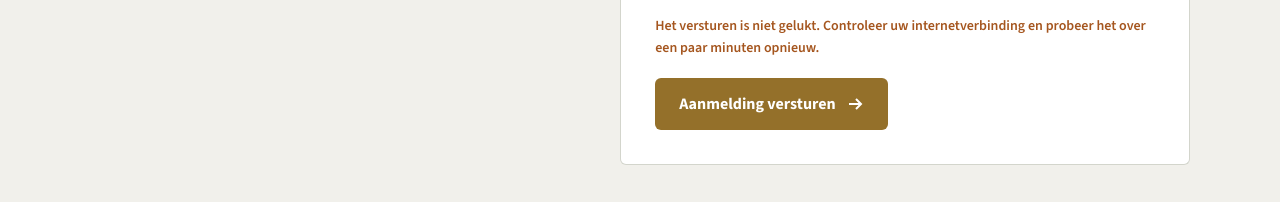
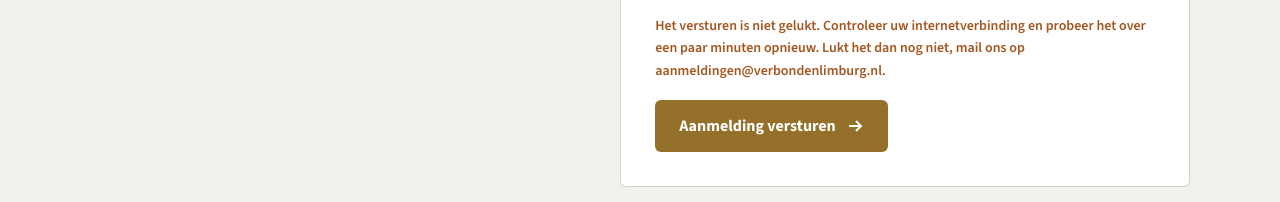
Before and after one commit to qqqq2026/verbondenlimburg.nl, a plain HTML site: page index.html in a window 1280 px wide. Both pictures are taken after typing "Sample", "Sample", "name@example.com", "5551234", "Sample" into the empty fields and a click on the button "Aanmelding versturen". Shown: the part 10384-10586 px from the top of the page. Drawn offline with nearby package versions, Linux system fonts and the light colour scheme; no server answers.

Commit message:
Voorbereiding v2: aanmeldscript los in assets/js/aanmelden.js met veldvalidatie, laad-, succes- en foutstatus, time-out en servermeldingen; veldnamen gelijk aan n8n-workflow

```diff
--- /dev/null
+++ b/assets/js/aanmelden.js
@@ -0,0 +1,169 @@
+/* Aanmeldformulier Verbonden Limburg
+ * Stuurt JSON naar de n8n-webhook (workflow "Verbonden Limburg Aanmeldformulier").
+ * Veldnamen moeten exact gelijk blijven aan wat de workflow leest:
+ *   rol, doel[], thema[], naam, org, mail, tel, gemeente, bericht,
+ *   akkoord (true), naamsvermelding (boolean), website (honeypot, moet leeg zijn).
+ * Antwoorden: 200 {ok:true} = gelukt (ook bij spam), 400 {ok:false,error} = afgewezen.
+ * Let op: de webhook accepteert alleen Origin verbondenlimburg.nl / www / qqqq2026.github.io,
+ * dus een lokale preview krijgt een CORS-fout. Dat is verwacht.
+ */
+(function () {
+  "use strict";
+  var ENDPOINT = "https://n8n.srv1483895.hstgr.cloud/webhook/verbondenlimburg-aanmelding";
+  var TIMEOUT_MS = 20000;
+  var MAILRE = /^[^\s@<>,;"']+@[^\s@<>,;"']+\.[^\s@<>,;"']{2,}$/; // zelfde regel als n8n
+  var ALTIJD_DOEL = "Nieuwste versie ontvangen";
+  var FAIL = "Het versturen is niet gelukt. Controleer uw internetverbinding en probeer het over een paar minuten opnieuw. Lukt het dan nog niet, mail ons op aanmeldingen@verbondenlimburg.nl.";
+  var SERVER_MSG = {
+    "naam ontbreekt": "Vul uw naam in.",
+    "ongeldig e-mailadres": "Dit e-mailadres lijkt niet te kloppen. Kijkt u het nog even na?",
+    "kies minstens een manier om mee te doen": "Kies hoe u wilt meedoen.",
+    "toestemming ontbreekt": "We hebben uw toestemming nodig om uw gegevens te bewaren."
+  };
+
+  var f = document.getElementById("f");
+  if (!f) return;
+  var err = document.getElementById("err"),
+      done = document.getElementById("done"),
+      sum = document.getElementById("summary"),
+      title = document.getElementById("done-title"),
+      btn = f.querySelector('button[type="submit"]'),
+      again = document.getElementById("again");
+  var btnLabelNode = btn && btn.firstChild && btn.firstChild.nodeType === 3 ? btn.firstChild : null;
+  var btnLabel = btnLabelNode ? btnLabelNode.nodeValue : "";
+  var busy = false;
+
+  err.setAttribute("role", "alert");
+  err.setAttribute("tabindex", "-1");
+
+  function vals(name) {
+    return Array.prototype.map.call(
+      f.querySelectorAll('input[name="' + name + '"]:checked'),
+      function (i) { return i.value; });
+  }
+
+  function fieldMsgEl(input) {
+    var id = input.id + "-msg", el = document.getElementById(id);
+    if (!el) {
+      el = document.createElement("span");
+      el.id = id; el.className = "field-msg"; el.hidden = true;
+      input.insertAdjacentElement("afterend", el);
+    }
+    return el;
+  }
+  function setInvalid(input, msg) {
+    var el = fieldMsgEl(input);
+    input.setAttribute("aria-invalid", "true");
+    input.setAttribute("aria-describedby", el.id);
+    el.textContent = msg; el.hidden = false;
+  }
+  function clearInvalid(input) {
+    input.removeAttribute("aria-invalid");
+    var el = document.getElementById(input.id + "-msg");
+    if (el) { el.hidden = true; el.textContent = ""; }
+  }
+  function showErr(msg) { err.textContent = msg; err.hidden = false; err.focus(); }
+  function hideErr() { err.hidden = true; err.textContent = ""; }
+
+  function validate() {
+    var first = null, naam = f.naam, mail = f.mail;
+    [naam, mail].forEach(clearInvalid);
+    if (!naam.value.trim()) { setInvalid(naam, "Vul uw naam in."); first = first || naam; }
+    var m = mail.value.trim();
+    if (!m) { setInvalid(mail, "Vul uw e-mailadres in."); first = first || mail; }
+    else if (!MAILRE.test(m)) { setInvalid(mail, "Vul een geldig e-mailadres in, bijvoorbeeld naam@bedrijf.nl."); first = first || mail; }
+    return first;
+  }
+
+  // Controle per veld zodra iemand het veld verlaat, en opnieuw bij typen na een fout.
+  ["naam", "mail"].forEach(function (n) {
+    var el = f[n];
+    el.addEventListener("blur", function () { if (el.value.trim()) validate(); });
+    el.addEventListener("input", function () { if (el.getAttribute("aria-invalid")) validate(); });
+  });
+
+  function setBusy(on) {
+    busy = on;
+    btn.disabled = on;
+    f.setAttribute("aria-busy", on ? "true" : "false");
+    btn.classList.toggle("is-busy", on);
+    if (btnLabelNode) btnLabelNode.nodeValue = on ? "Bezig met versturen… " : btnLabel;
+  }
+
+  function post(data) {
+    var ctrl = "AbortController" in window ? new AbortController() : null;
+    var timer = ctrl ? setTimeout(function () { ctrl.abort(); }, TIMEOUT_MS) : null;
+    return fetch(ENDPOINT, {
+      method: "POST",
+      headers: { "Content-Type": "application/json" },
+      body: JSON.stringify(data),
+      signal: ctrl ? ctrl.signal : undefined
+    }).then(function (r) {
+      return r.json().catch(function () { return {}; }).then(function (j) {
+        if (r.ok && j.ok !== false) return j;
+        var e = new Error("status " + r.status);
+        e.server = j && j.error; throw e;
+      });
+    }).finally(function () { if (timer) clearTimeout(timer); });
+  }
+
+  function buildData() {
+    var doel = vals("doel");
+    if (doel.indexOf(ALTIJD_DOEL) < 0) doel.push(ALTIJD_DOEL);
+    return {
+      rol: vals("rol")[0] || "",
+      doel: doel,
+      thema: vals("thema"),
+      naam: f.naam.value.trim(),
+      org: f.org ? f.org.value.trim() : "",
+      mail: f.mail.value.trim(),
+      tel: f.tel ? f.tel.value.trim() : "",
+      gemeente: f.gemeente ? f.gemeente.value : "",
+      bericht: f.bericht ? f.bericht.value.trim() : "",
+      akkoord: true,
+      naamsvermelding: !!(f.naamsvermelding && f.naamsvermelding.checked),
+      website: f.website ? f.website.value : ""
+    };
+  }
+
+  function summary(d) {
+    return [
+      "Naam: " + d.naam,
+      "Organisatie: " + (d.org || "-"),
+      "E-mail: " + d.mail,
+      "Telefoon: " + (d.tel || "-"),
+      "Gemeente: " + (d.gemeente || "-"),
+      "Ik meld me aan als: " + (d.rol || "-"),
+      "Ik wil: " + d.doel.join(", "),
+      "Interesse in: " + (d.thema.join(", ") || "-"),
+      "Bijdrage: " + (d.bericht || "-"),
+      "Naam op de website: " + (d.naamsvermelding ? "ja" : "nee"),
+      "Nieuwste versie per e-mail: ja"
+    ].join("\n");
+  }
+
+  f.addEventListener("submit", function (e) {
+    e.preventDefault();
+    if (busy) return;
+    hideErr();
+    var bad = validate();
+    if (bad) { bad.focus(); return; }
+    var data = buildData();
+    setBusy(true);
+    post(data).then(function () {
+      sum.textContent = summary(data);
+      title.textContent = "Dank u wel, " + data.naam.split(/\s+/)[0] + ". Fijn dat u meedoet.";
+      f.hidden = true; done.hidden = false;
+      done.setAttribute("tabindex", "-1");
+      done.scrollIntoView({ behavior: "smooth", block: "start" });
+      done.focus({ preventScroll: true });
+    }).catch(function (ex) {
+      showErr((ex && ex.server && SERVER_MSG[ex.server]) || FAIL);
+    }).then(function () { setBusy(false); });
+  });
+
+  if (again) again.addEventListener("click", function () {
+    f.reset(); ["naam", "mail"].forEach(function (n) { clearInvalid(f[n]); });
+    hideErr(); done.hidden = true; f.hidden = false; f.naam.focus();
+  });
+})();
--- a/index.html
+++ b/index.html
@@ -174,6 +174,9 @@ input:focus,select:focus,textarea:focus{outline:none;border-color:var(--forest);
 .chip input:focus-visible + span{outline:3px solid var(--gold);outline-offset:2px}
 .check{display:grid;grid-template-columns:20px 1fr;gap:10px;font-weight:400;font-size:15px;color:var(--ink-2);align-items:start}
 .check input{margin-top:3px;accent-color:var(--forest)}
+.field-msg{display:block;color:var(--warn);font-size:14px;font-weight:600;margin-top:4px}
+[aria-invalid="true"]{border-color:var(--warn)!important}
+.btn.is-busy{opacity:.75;cursor:progress}
 .err{color:var(--warn);font-size:14px;font-weight:600}
 [hidden]{display:none!important}
 .done{background:var(--surface);border:1px solid var(--line);border-top:4px solid var(--ok);border-radius:var(--r);padding:clamp(20px,3vw,34px);display:grid;gap:14px}
@@ -528,11 +531,11 @@ figure.wide img{display:block;width:100%;max-height:420px;object-fit:cover;borde
           </div>
         </div>
         <div class="row">
-          <label for="naam">Naam<input type="text" id="naam" name="naam" autocomplete="name" required></label>
+          <label for="naam">Naam<input type="text" id="naam" name="naam" autocomplete="name" required maxlength="120"></label>
           <label for="org">Organisatie<input type="text" id="org" name="org" autocomplete="organization"></label>
         </div>
         <div class="row">
-          <label for="mail">E-mail<input type="email" id="mail" name="mail" autocomplete="email" required></label>
+          <label for="mail">E-mail<input type="email" id="mail" name="mail" autocomplete="email" inputmode="email" required maxlength="160"></label>
           <label for="tel">Telefoon<input type="tel" id="tel" name="tel" autocomplete="tel"></label>
         </div>
         <label for="gemeente">Gemeente
@@ -607,85 +610,7 @@ figure.wide img{display:block;width:100%;max-height:420px;object-fit:cover;borde
   </div>
 </footer>
 
-<script>
-(function(){
-  var ENDPOINT = "https://n8n.srv1483895.hstgr.cloud/webhook/verbondenlimburg-aanmelding";
-  var MAILRE = /^[^\s@]+@[^\s@]+\.[^\s@]+$/;
-  function post(data){
-    return fetch(ENDPOINT, {
-      method: "POST",
-      headers: { "Content-Type": "application/json" },
-      body: JSON.stringify(data)
-    }).then(function(r){ if(!r.ok) throw new Error("status " + r.status); return r; });
-  }
-  var FAIL = "Het versturen is niet gelukt. Controleer uw internetverbinding en probeer het over een paar minuten opnieuw.";
-
-  /* uitgebreide aanmelding */
-  var f = document.getElementById("f"), err = document.getElementById("err"),
-      done = document.getElementById("done"), sum = document.getElementById("summary"),
-      title = document.getElementById("done-title"), btn = f.querySelector('button[type="submit"]');
-
-  function vals(name){ return Array.prototype.map.call(f.querySelectorAll('input[name="'+name+'"]:checked'), function(i){return i.value}); }
-  function showErr(msg){ err.textContent = msg; err.hidden = false; }
-
-  f.addEventListener("submit", function(e){
-    e.preventDefault();
-    var naam = f.naam.value.trim(), mail = f.mail.value.trim();
-    var msg = "";
-    if(!naam) msg = "Vul uw naam in.";
-    else if(!MAILRE.test(mail)) msg = "Vul een geldig e-mailadres in, bijvoorbeeld naam@bedrijf.nl.";
-    if(msg){ showErr(msg); return; }
-    err.hidden = true;
-
-    var doel = vals("doel");
-    if(doel.indexOf("Nieuwste versie ontvangen") < 0) doel.push("Nieuwste versie ontvangen");
-    var data = {
-      rol: vals("rol")[0] || "",
-      doel: doel,
-      thema: vals("thema"),
-      naam: naam,
-      org: f.org.value.trim(),
-      mail: mail,
-      tel: f.tel.value.trim(),
-      gemeente: f.gemeente.value,
-      bericht: f.bericht.value.trim(),
-      akkoord: true,
-      naamsvermelding: f.naamsvermelding.checked,
-      website: f.website.value
-    };
-    sum.textContent = [
-      "Naam: " + naam,
-      "Organisatie: " + (data.org || "-"),
-      "E-mail: " + mail,
-      "Telefoon: " + (data.tel || "-"),
-      "Gemeente: " + (data.gemeente || "-"),
-      "Ik meld me aan als: " + (data.rol || "-"),
-      "Ik wil: " + data.doel.join(", "),
-      "Interesse in: " + (data.thema.join(", ") || "-"),
-      "Bijdrage: " + (data.bericht || "-"),
-      "Naam op de website: " + (data.naamsvermelding ? "ja" : "nee"),
-      "Nieuwste versie per e-mail: ja"
-    ].join("\n");
-
-    var label = btn.firstChild.nodeValue;
-    btn.disabled = true; btn.firstChild.nodeValue = "Bezig met versturen ";
-    post(data).then(function(){
-      title.textContent = "Dank u wel, " + naam.split(/\s+/)[0] + ". Fijn dat u meedoet";
-      f.hidden = true; done.hidden = false;
-      done.scrollIntoView({behavior:"smooth", block:"start"});
-    }).catch(function(){
-      showErr(FAIL);
-    }).then(function(){
-      btn.disabled = false; btn.firstChild.nodeValue = label;
-    });
-  });
-
-  document.getElementById("again").addEventListener("click", function(){
-    f.reset(); done.hidden = true; f.hidden = false; f.naam.focus();
-  });
-
-})();
-</script>
+<script src="assets/js/aanmelden.js" defer></script>
 
 </body>
 </html>
```
